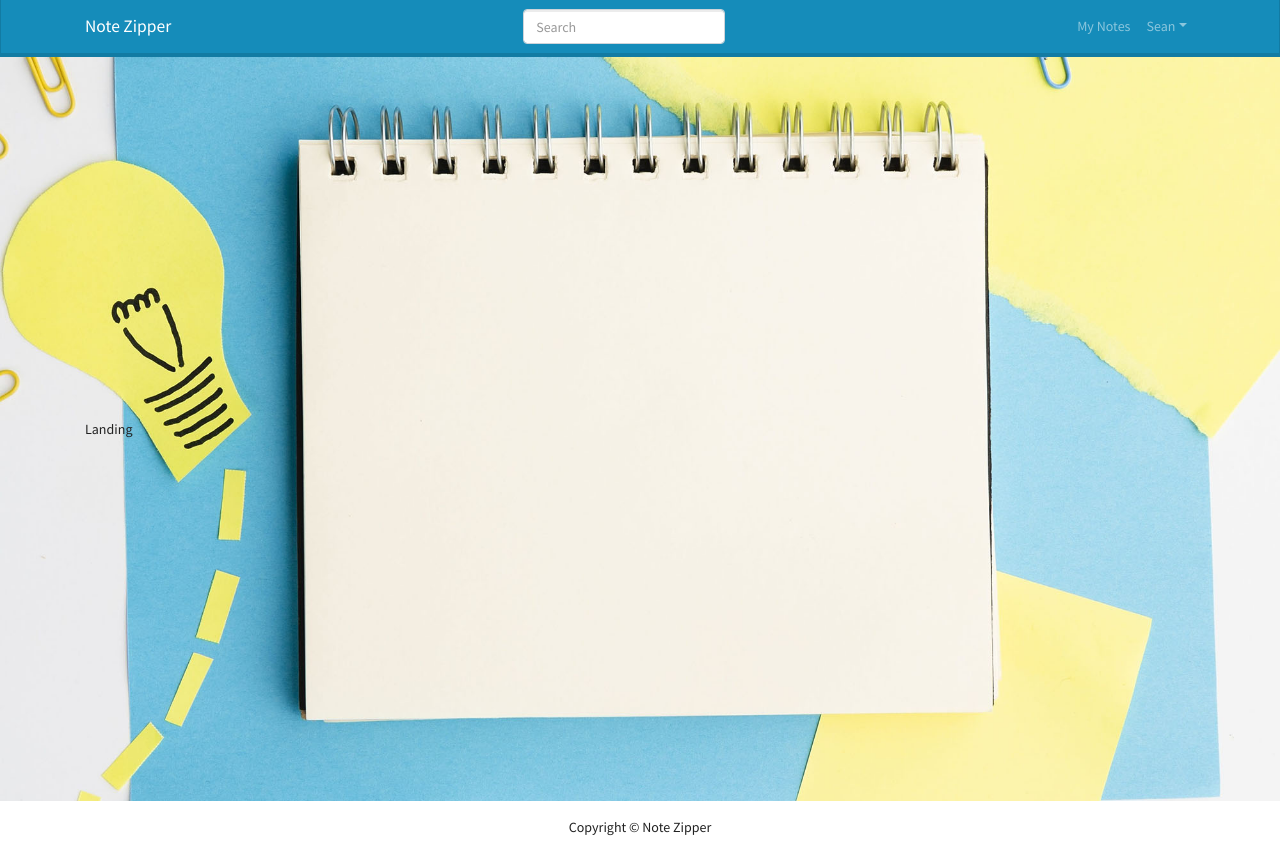
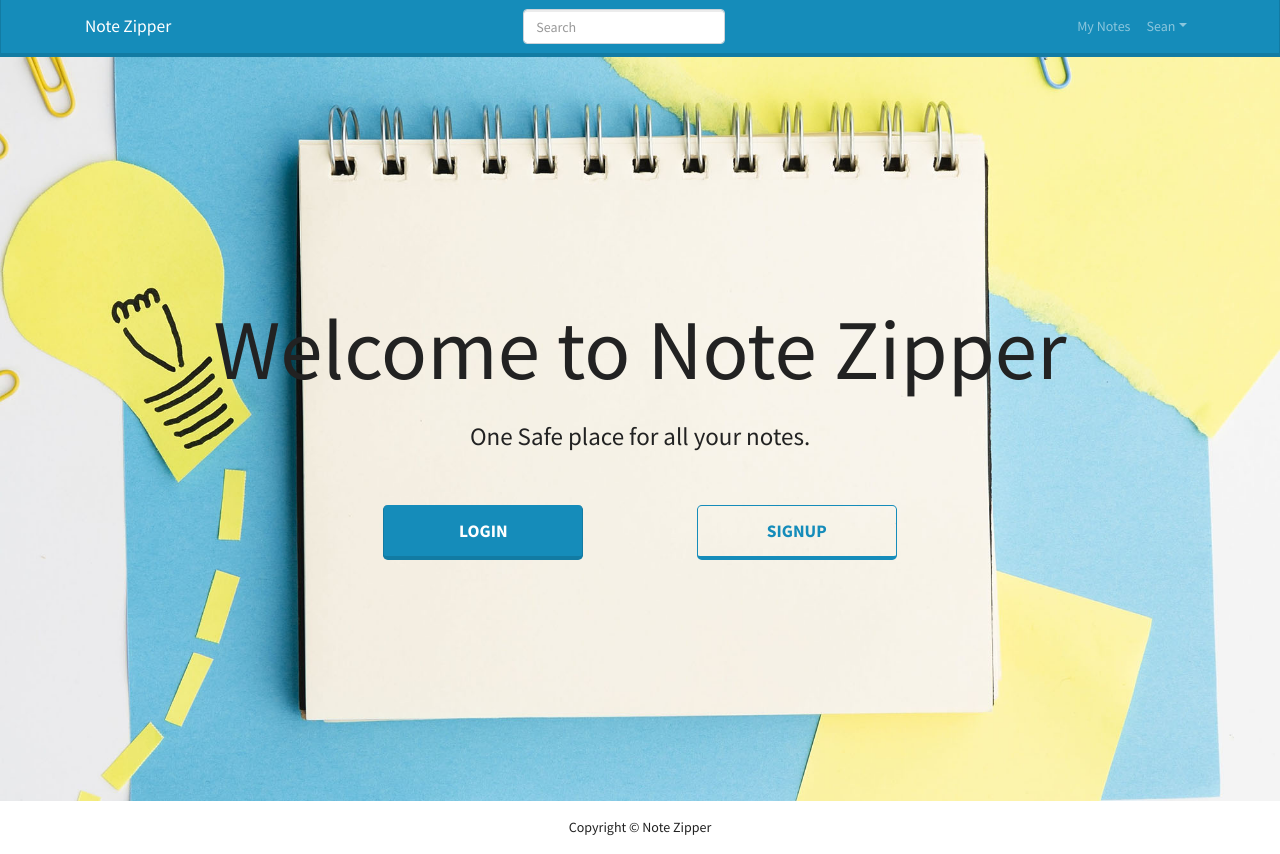
Before and after one commit to seanarch/note-zipper, a React (Create React App) app in the folder frontend/: page / in a window 1280 px wide. Built offline with nearby package versions, Linux system fonts and the light colour scheme.

Commit message:
Update landingpage css

```diff
--- a/frontend/src/screens/LandingPage/LandingPage.css
+++ b/frontend/src/screens/LandingPage/LandingPage.css
@@ -6,3 +6,45 @@
   background-position: center;
   background-size: cover;
 }
+
+.title {
+  font-size: 85px;
+}
+.subtitle {
+  font-size: 25px;
+  padding-top: 10px;
+}
+.intro-text {
+  width: 100%;
+  text-align: center;
+}
+
+.buttonContainer {
+  margin-top: 50px;
+  display: flex;
+  justify-content: space-evenly;
+}
+
+.landingbutton {
+  width: 200px;
+  height: 55px;
+}
+
+@media only screen and (min-width: 1200px) {
+  .buttonContainer {
+    padding: 0 200px;
+  }
+  .title {
+    padding: 0 100px;
+  }
+}
+
+@media only screen and (max-width: 768px) {
+  .title {
+    font-size: 60px;
+  }
+  .landingbutton {
+    width: 150px;
+    height: 50px;
+  }
+}
--- a/frontend/src/screens/LandingPage/LandingPage.js
+++ b/frontend/src/screens/LandingPage/LandingPage.js
@@ -1,11 +1,36 @@
 import React from "react";
-import { Container, Row } from "react-bootstrap";
+import { Container, Row, Button } from "react-bootstrap";
 import "./LandingPage.css";
 
 const LandingPage = () => {
   return (
     <div className="main">
-      <Container>Landing</Container>
+      <Container>
+        <Row>
+          <div className="intro-text">
+            <div>
+              <h1 className="title">Welcome to Note Zipper</h1>
+              <p className="subtitle">One Safe place for all your notes.</p>
+            </div>
+            <div className="buttonContainer">
+              <a href="/login">
+                <Button size="lg" className="landingbutton">
+                  Login
+                </Button>
+              </a>
+              <a href="/register">
+                <Button
+                  size="lg"
+                  className="landingbutton"
+                  variant="outline-primary"
+                >
+                  Signup
+                </Button>
+              </a>
+            </div>
+          </div>
+        </Row>
+      </Container>
     </div>
   );
 };
```
